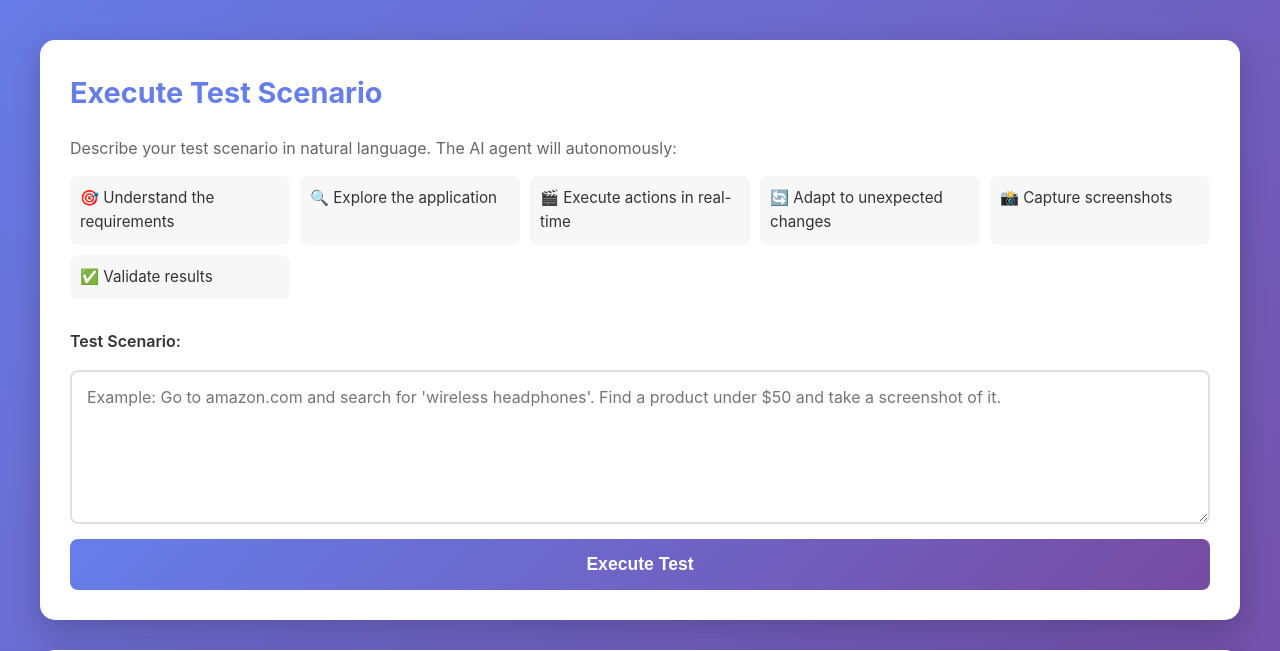
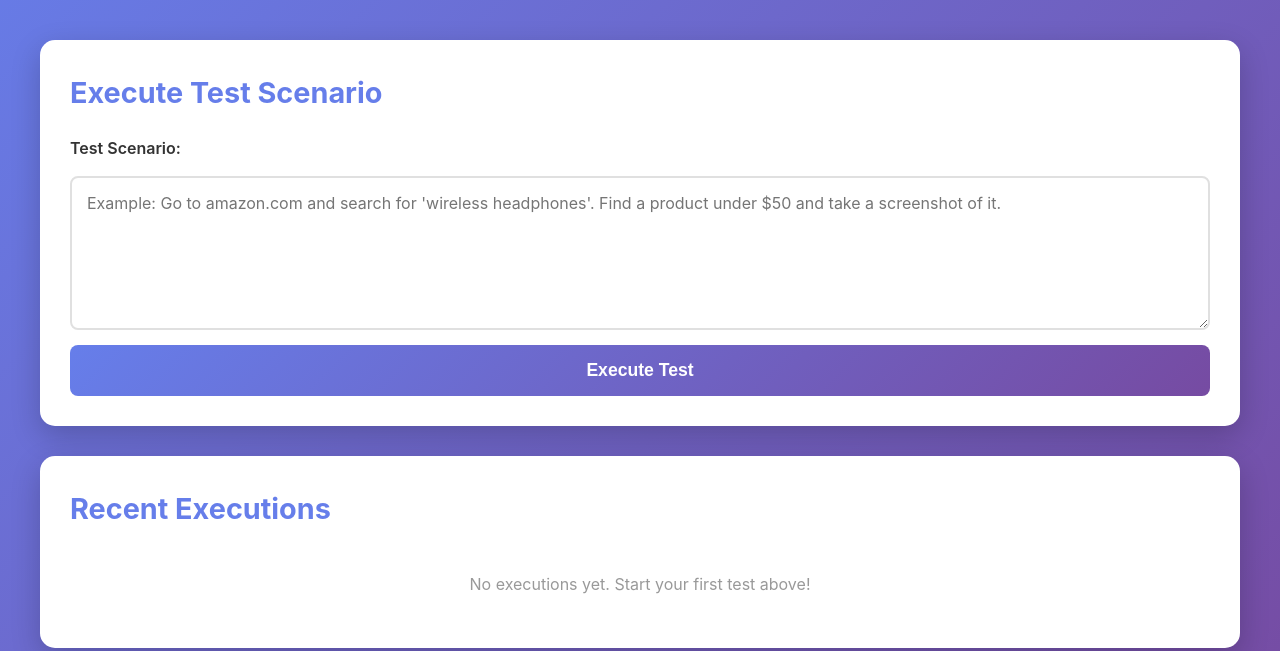
Before and after one commit to laxmilolla/DATAHUB_AI_Agent, a Flask app: page / in a window 1280 px wide. Shown: the part 138-789 px from the top of the page. Run offline with Flask 3, Linux system fonts and the light colour scheme; data that the repository does not hold is empty.

Commit message:
Remove capability features list from Test Scenario card

```diff
--- a/web/templates/index.html
+++ b/web/templates/index.html
@@ -16,17 +16,6 @@
         <main>
             <div class="card">
                 <h2>Execute Test Scenario</h2>
-                <p class="info">
-                    Describe your test scenario in natural language. The AI agent will autonomously:
-                </p>
-                <ul class="features">
-                    <li>🎯 Understand the requirements</li>
-                    <li>🔍 Explore the application</li>
-                    <li>🎬 Execute actions in real-time</li>
-                    <li>🔄 Adapt to unexpected changes</li>
-                    <li>📸 Capture screenshots</li>
-                    <li>✅ Validate results</li>
-                </ul>
 
                 <form id="story-form">
                     <label for="story">Test Scenario:</label>
```
